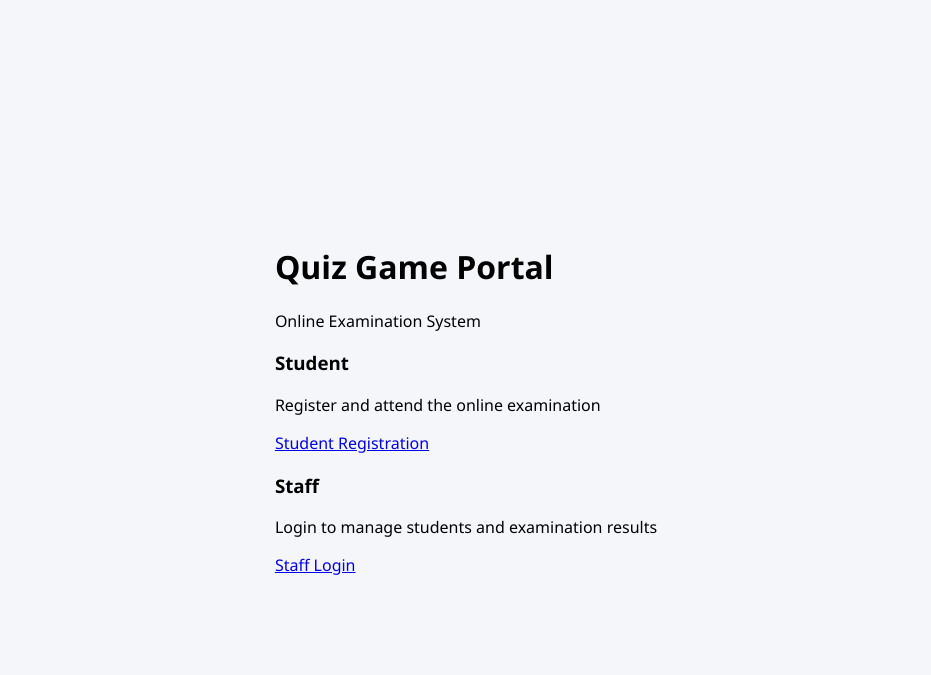
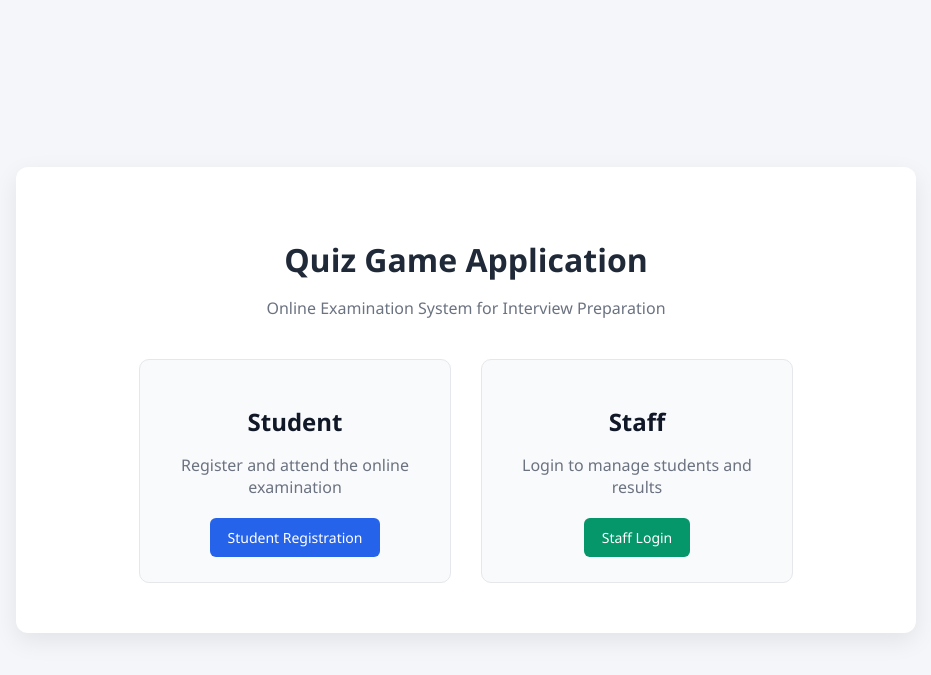
Before and after one commit to almubeen-official/final-year-quiz-game-application-, a Flask app: page / in a window 1280 px wide. Shown: the top 675 px of the page, without its empty margins (174-1105 px from the left). Run offline with Flask 3, Linux system fonts and the light colour scheme.

Commit message:
Update dashboard.html

```diff
--- a/templates/dashboard.html
+++ b/templates/dashboard.html
@@ -1,42 +1,56 @@
 <!DOCTYPE html>
-<html lang="en">
+<html>
 <head>
-    <meta charset="UTF-8">
-    <title>Quiz Game Portal</title>
-    <link rel="stylesheet" href="{{ url_for('static', filename='style.css') }}">
+    <title>Quiz Game Application</title>
+
+    <link rel="stylesheet"
+          href="{{ url_for('static', filename='style.css') }}">
 </head>
+
 <body>
 
-<div class="container front-card">
+<div class="dashboard-wrapper">
 
-    <h1 class="portal-title">Quiz Game Portal</h1>
-    <p class="portal-subtitle">Online Examination System</p>
+    <div class="dashboard-box">
+
+        <h1>Quiz Game Application</h1>
+        <p class="subtitle">
+            Online Examination System for Interview Preparation
+        </p>
+
+        <div class="role-container">
 
             <!-- STUDENT -->
-    <div class="role-section">
-        <h3 class="role-title">Student</h3>
-        <p class="role-desc">
+            <div class="role-card">
+                <h2>Student</h2>
+                <p>
                     Register and attend the online examination
                 </p>
-        <a href="/register" class="btn btn-student">
+
+                <a href="/register"
+                   class="role-btn">
                    Student Registration
                 </a>
             </div>
 
-    <div class="divider"></div>
+            <!-- STAFF -->
+            <div class="role-card">
+                <h2>Staff</h2>
+                <p>
+                    Login to manage students and results
+                </p>
 
-    <!-- STAFF -->
-    <div class="role-section">
-        <h3 class="role-title">Staff</h3>
-        <p class="role-desc">
-            Login to manage students and examination results
-        </p>
-        <a href="/staff" class="btn btn-staff">
+                <a href="/staff"
+                   class="role-btn staff">
                    Staff Login
                 </a>
             </div>
 
         </div>
 
+    </div>
+
+</div>
+
 </body>
 </html>
```
Lines whose indentation alone changed are shown as unchanged.
